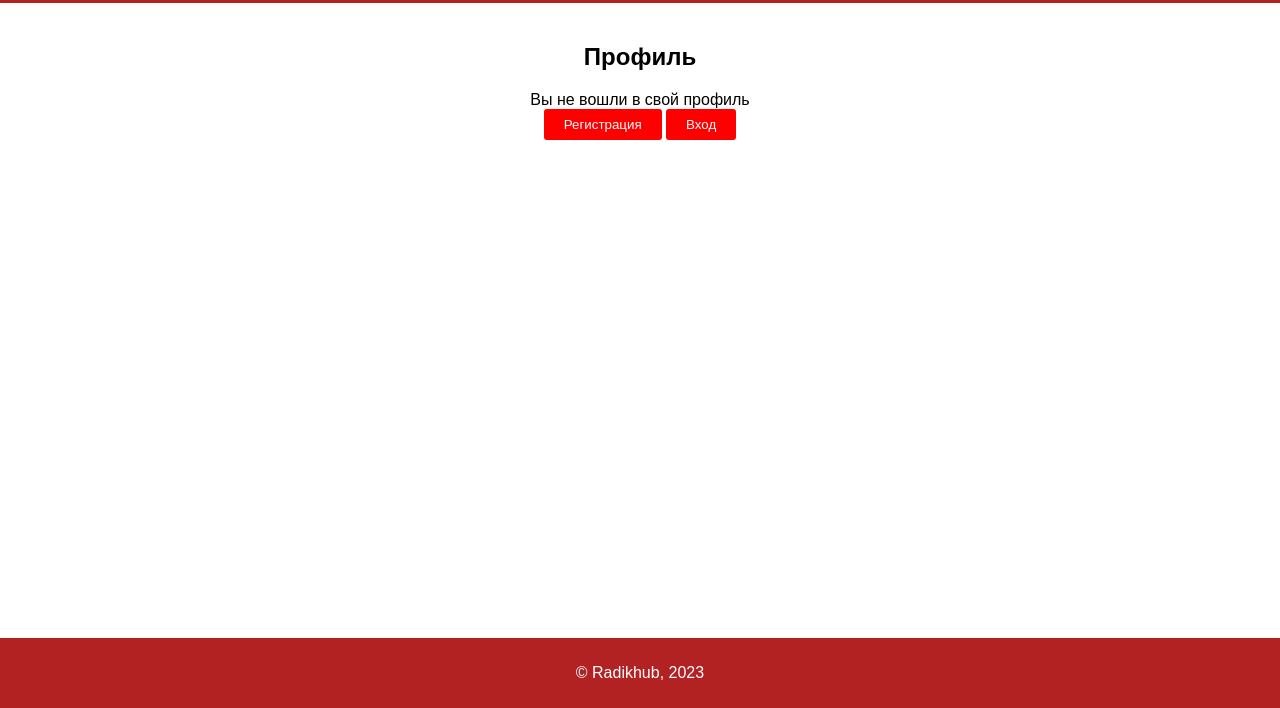
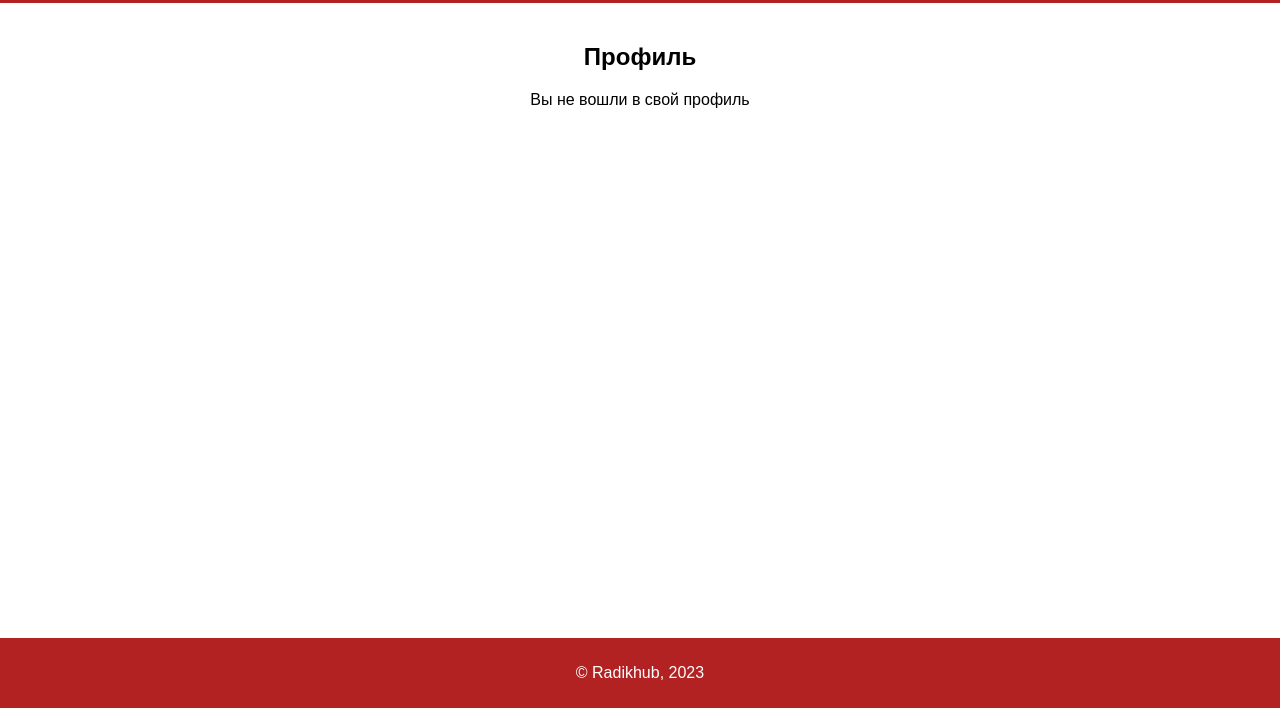
Before and after one commit to radikhub/radikhub.github.io, a plain HTML site: page profil.html in a window 1280 px wide. Shown: the part 92-800 px from the top of the page. Drawn offline with Linux system fonts and the light colour scheme.

Commit message:
Update profil.html

```diff
--- a/profil.html
+++ b/profil.html
@@ -48,8 +48,8 @@
             <a>Вы не вошли в свой профиль</a>
         </div>
         <div class="form-group">
-            <input type="button" value="Регистрация" <!-- onclick="window.location.href='reg.html' -->">
-            <input type="button" value="Вход" <!-- onclick="window.location.href='input.html' -->">
+           <!-- <input type="button" value="Регистрация" onclick="window.location.href='reg.html'"> -->
+           <!-- <input type="button" value="Вход" onclick="window.location.href='input.html'"> -->
         </div>
     </main>
 
```
